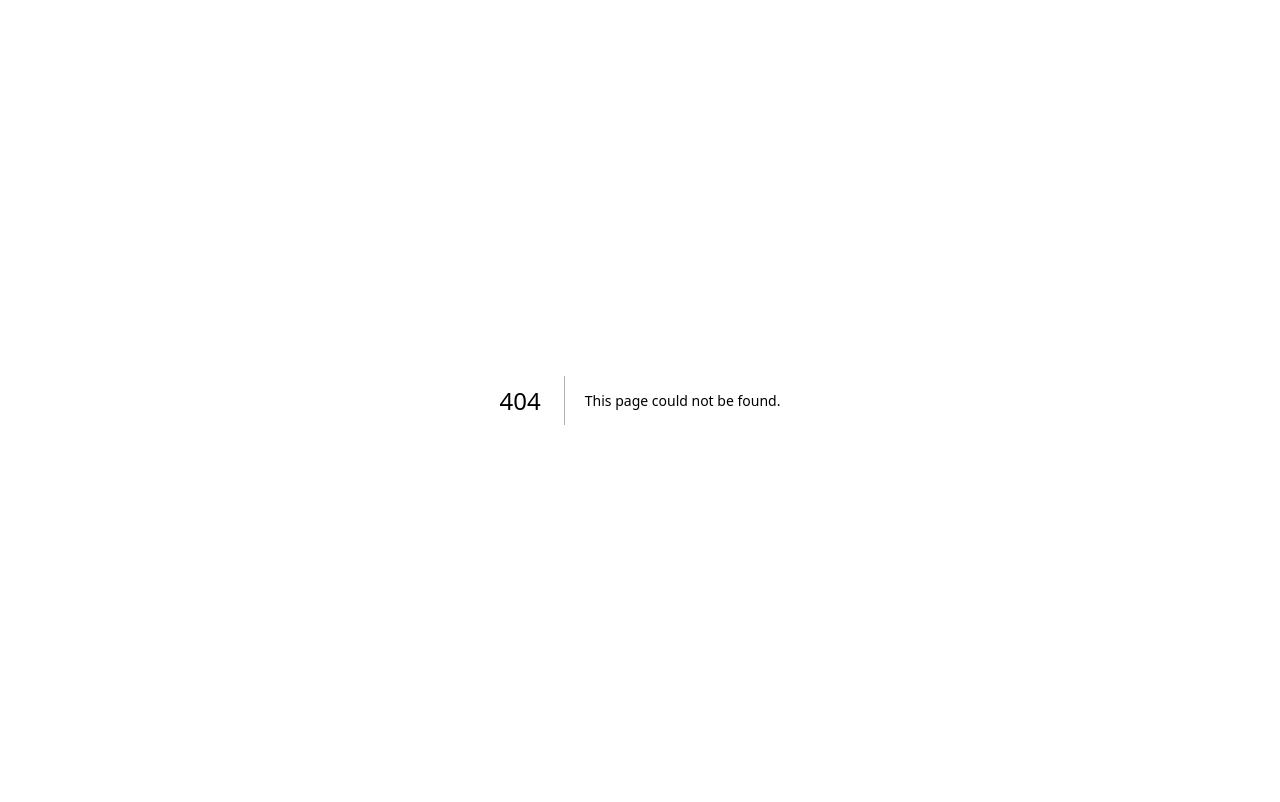
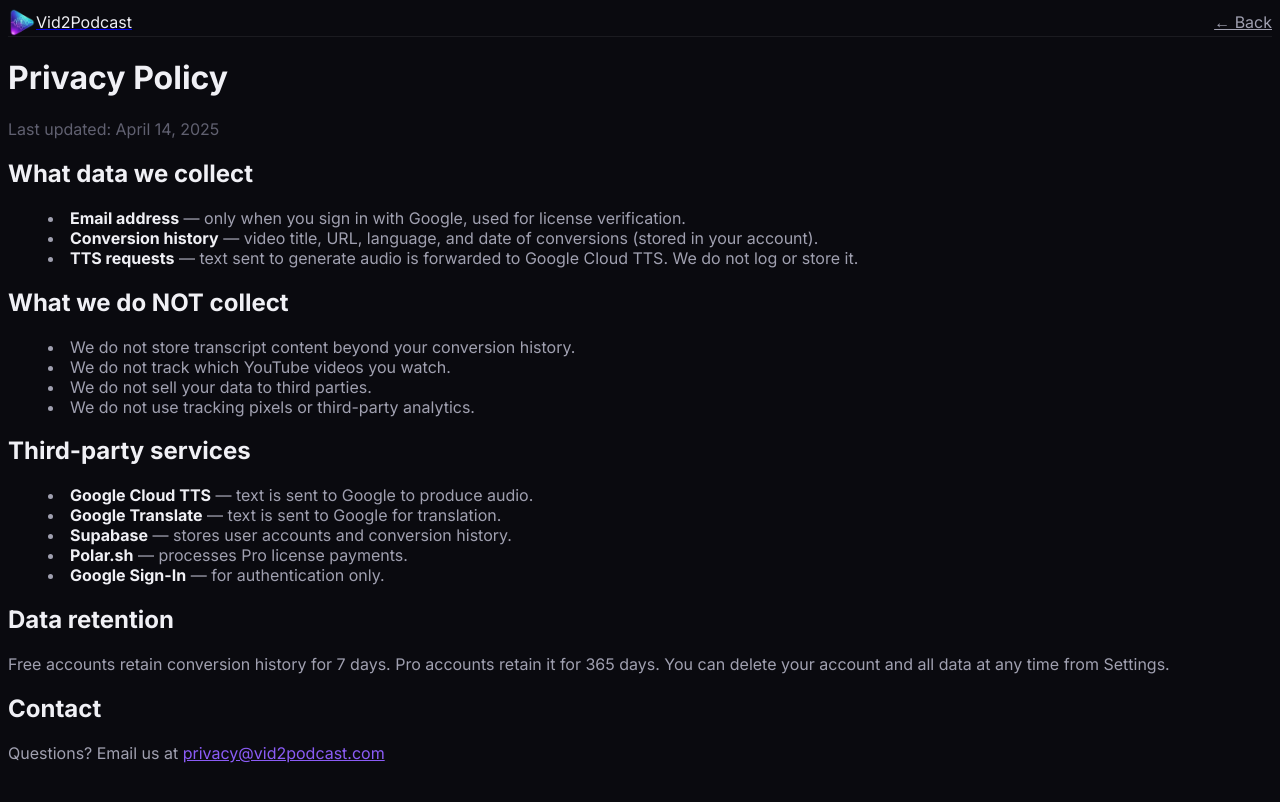
Before and after one commit to emrahsinekli/vid2podcast-web, a Next.js app: page /privacy in a window 1280 px wide. Before the commit this address had no page. Shown: the top 802 px of the page. Built offline with nearby package versions, Linux system fonts and the light colour scheme.

Commit message:
Add SEO optimization, auth redirect, privacy page, sitemap, robots

```diff
--- a/app/layout.tsx
+++ b/app/layout.tsx
@@ -2,22 +2,128 @@
 import { Inter } from "next/font/google";
 import "./globals.css";
 
-const inter = Inter({ subsets: ["latin"] });
+const inter = Inter({ subsets: ["latin", "latin-ext"] });
 
 export const metadata: Metadata = {
-  title: "Vid2Podcast — Turn YouTube Videos into Podcasts",
-  description: "Turn any YouTube video into a podcast in your language. Instant transcript, AI summary, translation & audio.",
+  metadataBase: new URL("https://vid2podcast.com"),
+  title: {
+    default: "Vid2Podcast — Turn YouTube Videos into Podcasts",
+    template: "%s | Vid2Podcast",
+  },
+  description:
+    "Turn any YouTube video into a podcast in your language. Get instant transcripts, AI summaries, translations into 30+ languages, and high-quality text-to-speech audio. Free Chrome extension.",
+  keywords: [
+    "youtube to podcast",
+    "youtube transcript",
+    "youtube audio",
+    "youtube summary",
+    "ai transcript",
+    "youtube to mp3",
+    "video to podcast",
+    "youtube translation",
+    "text to speech youtube",
+    "listen to youtube",
+  ],
+  authors: [{ name: "Vid2Podcast" }],
+  creator: "Vid2Podcast",
+  publisher: "Vid2Podcast",
+  robots: {
+    index: true,
+    follow: true,
+    googleBot: { index: true, follow: true, "max-video-preview": -1, "max-image-preview": "large", "max-snippet": -1 },
+  },
   openGraph: {
-    title: "Vid2Podcast — Listen to YouTube in Any Language",
-    description: "Instant transcript, AI summary, translation & audio for any YouTube video.",
+    type: "website",
+    locale: "en_US",
     url: "https://vid2podcast.com",
-    images: [{ url: "/logo.png" }],
+    siteName: "Vid2Podcast",
+    title: "Vid2Podcast — Turn YouTube Videos into Podcasts",
+    description:
+      "Turn any YouTube video into a podcast in your language. Instant transcript, AI summary, translation & audio. Free Chrome extension.",
+    images: [
+      {
+        url: "/og-image.png",
+        width: 1200,
+        height: 630,
+        alt: "Vid2Podcast — Turn YouTube Videos into Podcasts",
+      },
+    ],
+  },
+  twitter: {
+    card: "summary_large_image",
+    title: "Vid2Podcast — Turn YouTube Videos into Podcasts",
+    description: "Instant transcript, AI summary, translation & high-quality audio for any YouTube video.",
+    images: ["/og-image.png"],
+    creator: "@vid2podcast",
+  },
+  alternates: {
+    canonical: "https://vid2podcast.com",
+    languages: {
+      "en-US": "https://vid2podcast.com",
+      "tr-TR": "https://vid2podcast.com",
+      "de-DE": "https://vid2podcast.com",
+      "fr-FR": "https://vid2podcast.com",
+      "es-ES": "https://vid2podcast.com",
+      "ja-JP": "https://vid2podcast.com",
+    },
+  },
+  icons: {
+    icon: [
+      { url: "/favicon.ico", sizes: "any" },
+      { url: "/logo48.png", type: "image/png", sizes: "48x48" },
+    ],
+    apple: "/logo128.png",
+  },
+  manifest: "/manifest.json",
+  verification: {
+    google: "add-your-google-search-console-token-here",
   },
 };
 
 export default function RootLayout({ children }: { children: React.ReactNode }) {
   return (
     <html lang="en">
+      <head>
+        <link rel="preconnect" href="https://fonts.googleapis.com" />
+        <script
+          type="application/ld+json"
+          dangerouslySetInnerHTML={{
+            __html: JSON.stringify({
+              "@context": "https://schema.org",
+              "@type": "SoftwareApplication",
+              "name": "Vid2Podcast",
+              "applicationCategory": "BrowserApplication",
+              "operatingSystem": "Chrome",
+              "description": "Turn any YouTube video into a podcast in your language. Instant transcript, AI summary, translation & audio.",
+              "url": "https://vid2podcast.com",
+              "logo": "https://vid2podcast.com/logo.png",
+              "offers": {
+                "@type": "AggregateOffer",
+                "lowPrice": "0",
+                "highPrice": "9.99",
+                "priceCurrency": "USD",
+                "offers": [
+                  { "@type": "Offer", "name": "Free", "price": "0", "priceCurrency": "USD" },
+                  { "@type": "Offer", "name": "Pro", "price": "9.99", "priceCurrency": "USD", "description": "One-time payment, lifetime access" }
+                ]
+              },
+              "featureList": [
+                "YouTube transcript extraction",
+                "AI-powered summarization",
+                "Translation into 30+ languages",
+                "Text-to-speech with 20+ voices",
+                "Export to PDF, TXT, SRT",
+                "Notion and Obsidian integration",
+              ],
+              "aggregateRating": {
+                "@type": "AggregateRating",
+                "ratingValue": "4.9",
+                "reviewCount": "120"
+              }
+            }),
+          }}
+        />
+      </head>
       <body className={inter.className}>{children}</body>
     </html>
   );
--- a/app/page.tsx
+++ b/app/page.tsx
@@ -259,6 +259,12 @@
   const router = useRouter();
   const [showSignIn, setShowSignIn] = useState(false);
   const [scrolled, setScrolled] = useState(false);
+  const { user, loading } = useUser();
+
+  // Already logged in → go straight to app
+  useEffect(() => {
+    if (!loading && user) router.replace("/app");
+  }, [user, loading, router]);
 
   useEffect(() => {
     if (searchParams.get("signin") === "1") setShowSignIn(true);
--- /dev/null
+++ b/app/privacy/page.tsx
@@ -0,0 +1,72 @@
+import type { Metadata } from "next";
+import Link from "next/link";
+import Image from "next/image";
+
+export const metadata: Metadata = {
+  title: "Privacy Policy",
+  description: "Vid2Podcast Privacy Policy. We don't store your transcripts or viewing history.",
+  robots: { index: true, follow: false },
+};
+
+export default function PrivacyPage() {
+  return (
+    <div className="min-h-screen" style={{ background: "#0a0a0f", color: "#f0f0f5" }}>
+      <nav className="border-b px-6 py-4" style={{ borderColor: "rgba(255,255,255,0.07)", background: "rgba(10,10,15,0.95)" }}>
+        <div className="max-w-4xl mx-auto flex items-center justify-between">
+          <Link href="/" className="flex items-center gap-2">
+            <Image src="/logo.png" alt="Vid2Podcast" width={28} height={28} className="rounded-lg" />
+            <span className="font-bold text-[#f0f0f5]">Vid2Podcast</span>
+          </Link>
+          <Link href="/" className="text-sm text-[#a0a0b0] hover:text-[#f0f0f5] transition-colors">← Back</Link>
+        </div>
+      </nav>
+
+      <main className="max-w-3xl mx-auto px-6 py-16">
+        <h1 className="text-4xl font-black tracking-tight mb-2">Privacy Policy</h1>
+        <p className="text-[#606070] text-sm mb-12">Last updated: April 14, 2025</p>
+
+        <div className="space-y-10 text-[#a0a0b0] leading-relaxed">
+          <section>
+            <h2 className="text-xl font-bold text-[#f0f0f5] mb-4">What data we collect</h2>
+            <ul className="space-y-2 list-disc list-inside">
+              <li><strong className="text-[#f0f0f5]">Email address</strong> — only when you sign in with Google, used for license verification.</li>
+              <li><strong className="text-[#f0f0f5]">Conversion history</strong> — video title, URL, language, and date of conversions (stored in your account).</li>
+              <li><strong className="text-[#f0f0f5]">TTS requests</strong> — text sent to generate audio is forwarded to Google Cloud TTS. We do not log or store it.</li>
+            </ul>
+          </section>
+
+          <section>
+            <h2 className="text-xl font-bold text-[#f0f0f5] mb-4">What we do NOT collect</h2>
+            <ul className="space-y-2 list-disc list-inside">
+              <li>We do not store transcript content beyond your conversion history.</li>
+              <li>We do not track which YouTube videos you watch.</li>
+              <li>We do not sell your data to third parties.</li>
+              <li>We do not use tracking pixels or third-party analytics.</li>
+            </ul>
+          </section>
+
+          <section>
+            <h2 className="text-xl font-bold text-[#f0f0f5] mb-4">Third-party services</h2>
+            <ul className="space-y-2 list-disc list-inside">
+              <li><strong className="text-[#f0f0f5]">Google Cloud TTS</strong> — text is sent to Google to produce audio.</li>
+              <li><strong className="text-[#f0f0f5]">Google Translate</strong> — text is sent to Google for translation.</li>
+              <li><strong className="text-[#f0f0f5]">Supabase</strong> — stores user accounts and conversion history.</li>
+              <li><strong className="text-[#f0f0f5]">Polar.sh</strong> — processes Pro license payments.</li>
+              <li><strong className="text-[#f0f0f5]">Google Sign-In</strong> — for authentication only.</li>
+            </ul>
+          </section>
+
+          <section>
+            <h2 className="text-xl font-bold text-[#f0f0f5] mb-4">Data retention</h2>
+            <p>Free accounts retain conversion history for 7 days. Pro accounts retain it for 365 days. You can delete your account and all data at any time from Settings.</p>
+          </section>
+
+          <section>
+            <h2 className="text-xl font-bold text-[#f0f0f5] mb-4">Contact</h2>
+            <p>Questions? Email us at <a href="mailto:privacy@vid2podcast.com" className="text-[#8b5cf6] hover:underline">privacy@vid2podcast.com</a></p>
+          </section>
+        </div>
+      </main>
+    </div>
+  );
+}
--- /dev/null
+++ b/app/robots.ts
@@ -0,0 +1,15 @@
+import { MetadataRoute } from "next";
+
+export default function robots(): MetadataRoute.Robots {
+  return {
+    rules: [
+      {
+        userAgent: "*",
+        allow: "/",
+        disallow: ["/app/", "/api/", "/auth/"],
+      },
+    ],
+    sitemap: "https://vid2podcast.com/sitemap.xml",
+    host: "https://vid2podcast.com",
+  };
+}
--- /dev/null
+++ b/app/sitemap.ts
@@ -0,0 +1,18 @@
+import { MetadataRoute } from "next";
+
+export default function sitemap(): MetadataRoute.Sitemap {
+  return [
+    {
+      url: "https://vid2podcast.com",
+      lastModified: new Date(),
+      changeFrequency: "weekly",
+      priority: 1,
+    },
+    {
+      url: "https://vid2podcast.com/privacy",
+      lastModified: new Date(),
+      changeFrequency: "monthly",
+      priority: 0.3,
+    },
+  ];
+}
--- a/middleware.ts
+++ b/middleware.ts
@@ -20,9 +20,15 @@
   );
 
   const { data: { user } } = await supabase.auth.getUser();
+  const pathname = request.nextUrl.pathname;
 
-  // Protect /app/* routes
-  if (!user && request.nextUrl.pathname.startsWith("/app")) {
+  // Logged-in user hits landing page → redirect to /app
+  if (user && pathname === "/") {
+    return NextResponse.redirect(new URL("/app", request.url));
+  }
+
+  // Protect /app/* routes — not logged in → back to landing with signin modal
+  if (!user && pathname.startsWith("/app")) {
     const url = request.nextUrl.clone();
     url.pathname = "/";
     url.searchParams.set("signin", "1");
@@ -33,5 +39,5 @@
 }
 
 export const config = {
-  matcher: ["/app/:path*"],
+  matcher: ["/", "/app/:path*"],
 };
```
Also changed, not shown: public/manifest.json (added), 1 other file (tests, documents, lock files or other folders).
